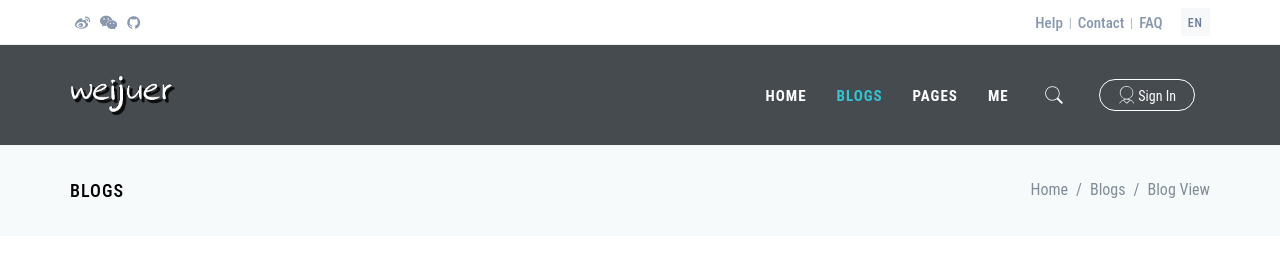
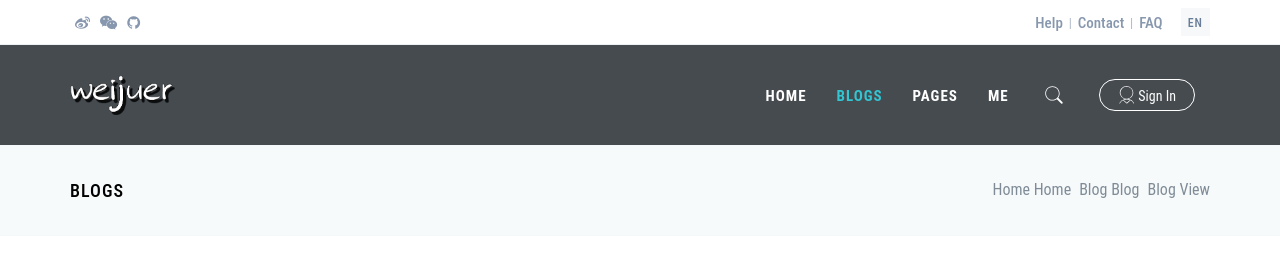
Before and after one commit to weijuer/weijuer.github.io, a Vue app: page / in a window 1280 px wide. Shown: the top 261 px of the page. Built offline with nearby package versions, Linux system fonts and the light colour scheme.

Commit message:
1.使用vue初始化项目； 2.修改breadcrumbs为组件;

```diff
--- a/src/components/Content.vue
+++ b/src/components/Content.vue
@@ -6,13 +6,7 @@
           <h3 class="wj-font-uppercase wj-font-sbold">Blogs</h3>
         </div>
 
-        <ul class="wj-page-breadcrumbs wj-theme-nav wj-pull-right wj-fonts-regular">
-          <li><a href="#">Home</a></li>
-          <li>/</li>
-          <li><a href="blogs.html">Blogs</a></li>
-          <li>/</li>
-          <li class="wj-state_active">Blog View</li>
-        </ul>
+        <breadcrumbs></breadcrumbs>
       </div>
     </div>
 
@@ -25,12 +19,17 @@
 </template>
 
 <script>
+import breadcrumbs from '@/components/breadcrumbs'
+
 export default {
   name: 'content',
   data () {
     return {
       msg: 'vue-project测试'
     }
+  },
+  components: {
+    breadcrumbs
   }
 }
 </script>
--- /dev/null
+++ b/src/components/breadcrumbs.vue
@@ -0,0 +1,30 @@
+<template>
+  <ul class="wj-page-breadcrumbs wj-theme-nav wj-pull-right wj-fonts-regular">
+    <li v-for="item in breadcrumbs" :class="{'wj-state_active': item.isActive}">
+      <a :href="item.url" v-if="!item.isActive" v-text="item.name"></a>
+      {{ item.name }}
+    </li>
+  </ul>
+</template>
+
+<script>
+  export default {
+    name: 'breadcrumbs',
+    data () {
+      return {
+        breadcrumbs: [
+          {name: 'Home', url: 'javascript:;', isActive: false},
+          {name: 'Blog', url: 'blog', isActive: false},
+          {name: 'Blog View', url: 'javascript:;', isActive: true}
+        ]
+      }
+    },
+    methods: {
+
+    }
+  }
+</script>
+
+<style scoped>
+
+</style>
```
